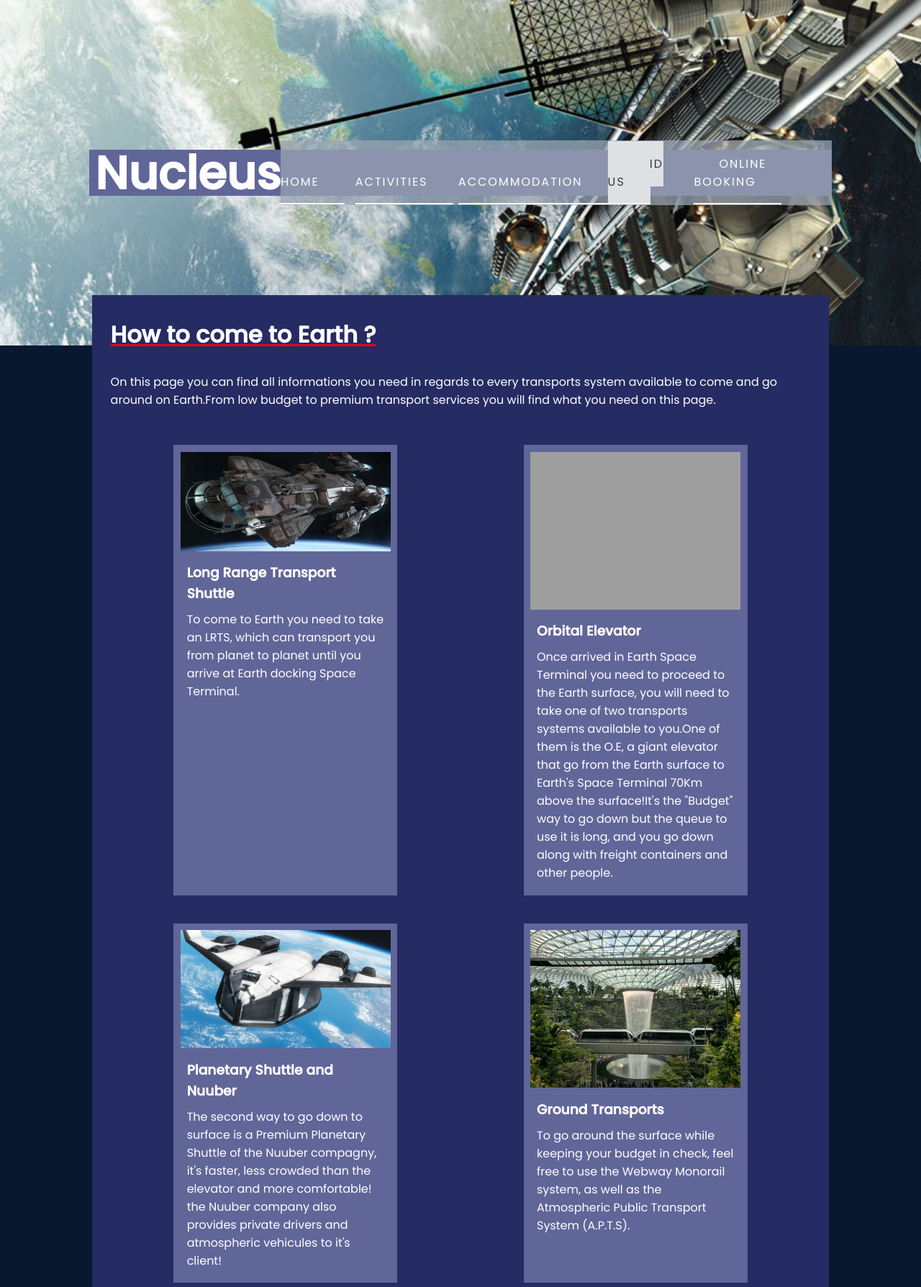
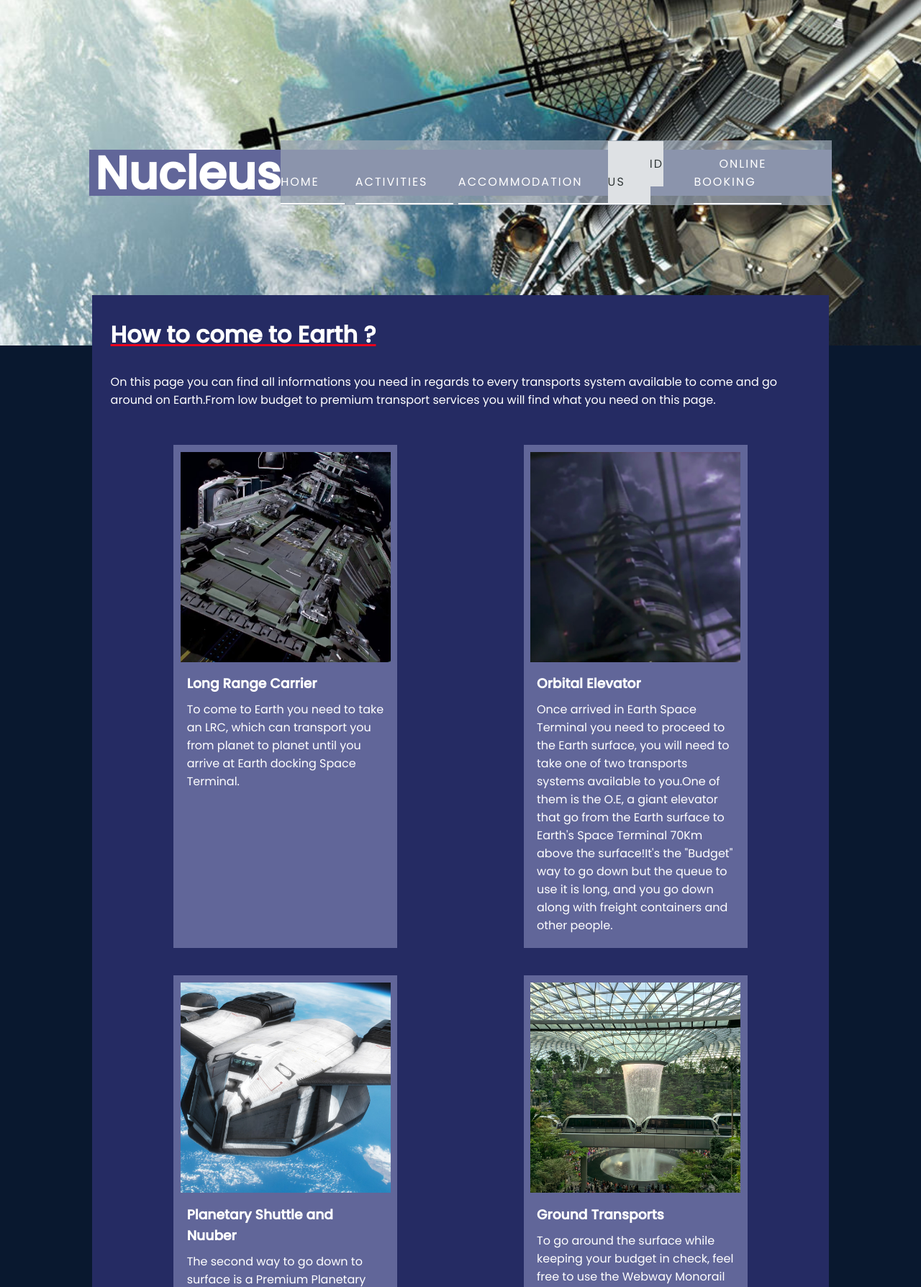
Before and after one commit to LHippolyteCBM/Projo1, a PHP site: page /traveller.php in a window 1280 px wide. Shown: the top 1788 px of the page at 72% size. Run offline with PHP 8.4, Linux system fonts and the light colour scheme; grey boxes are pictures that could not be loaded.

Commit message:
New branch traveller image

```diff
--- a/traveller.php
+++ b/traveller.php
@@ -23,12 +23,12 @@
         </div>
         <div class="global-container-content">
             <div class="container-content">
-                <img src="img/Aquila_InFlight.jpg" alt="Space Shuttle Picture">
-                <h3>Long Range Transport Shuttle</h3>
-                <p>To come to Earth you need to take an LRTS, which can transport you from planet to planet until you arrive at Earth docking Space Terminal. </p>
+                <img src="img/Aquila_InFlight.jpg" alt="Space Ship Picture">
+                <h3>Long Range Carrier</h3>
+                <p>To come to Earth you need to take an LRC, which can transport you from planet to planet until you arrive at Earth docking Space Terminal. </p>
             </div>
             <div class="container-content">
-                <img src="img/corbuloSpaceElevator.png" alt="Orbital Elevator Picture" srcset="">
+                <img src="img/corbuloSpaceElevator.jpg" alt="Orbital Elevator Picture" srcset="">
                 <h3>Orbital Elevator</h3>
                 <p>Once arrived in Earth Space Terminal you need to proceed to the Earth surface, you will need to take one of two transports systems available to you.One of them is the O.E, a giant elevator that go from the Earth surface to Earth's Space Terminal 70Km above the surface!It's the "Budget" way to go down but the queue to use it is long, and you go down along with freight containers and other people.</p>
             </div>
```
Also changed, not shown: img/Aquila_InFlight.jpg, img/AtmosShuttle.jpg, img/Monorail.jpg, img/corbuloSpaceElevator.jpg (added), 1 other file.
